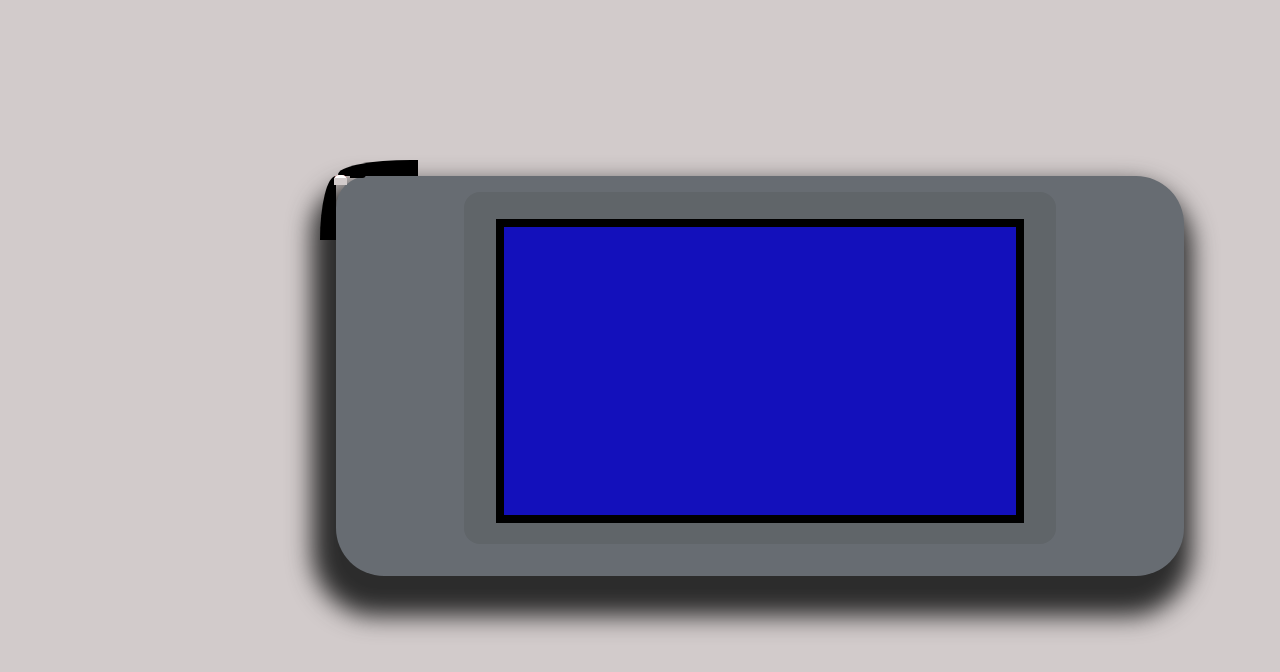
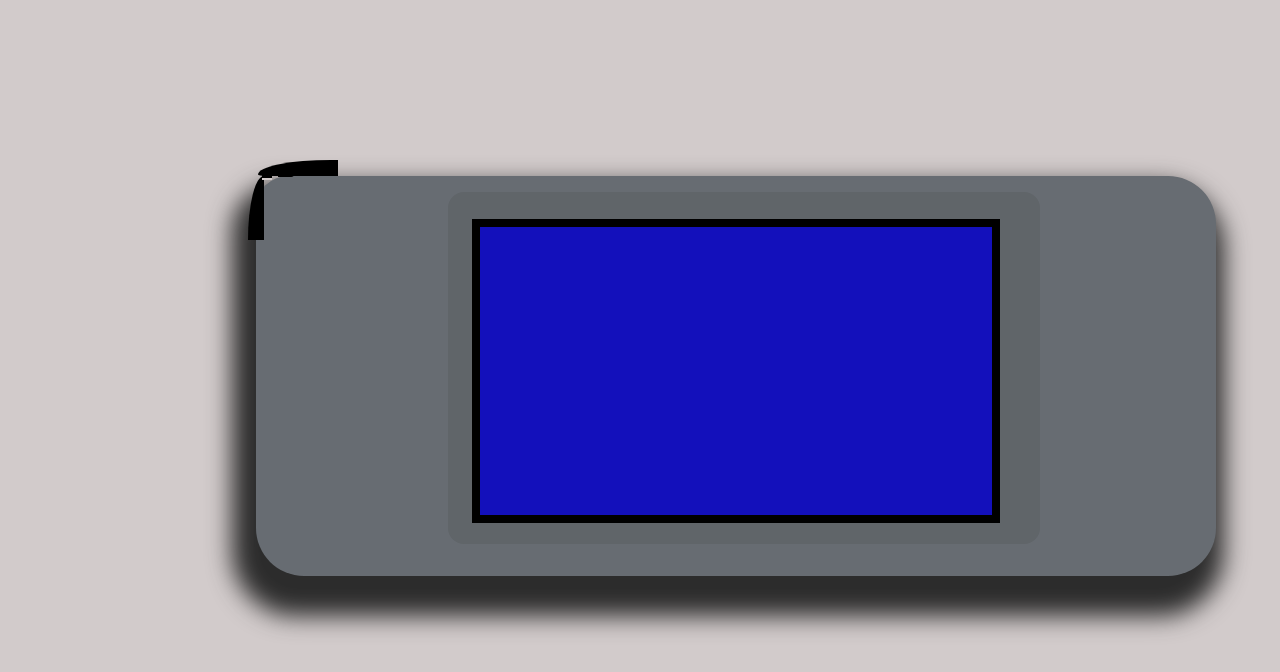
Before and after one commit to 2020-JAUG/Consola, a plain HTML site: page index.html in a window 1280 px wide. Drawn offline with Linux system fonts and the light colour scheme.

Commit message:
We give more width to the body of the console

```diff
--- a/css/styles.css
+++ b/css/styles.css
@@ -15,9 +15,9 @@
     position: relative;
     top: 11em;
     display: flex;
-    left: 21em;
+    left: 16em;
     height: 25em;
-    width: 53em;
+    width: 60em;
     background-color: #676c72;
     justify-content: center;
     border-radius: 2em 3em 3em 3em;
@@ -33,7 +33,7 @@
     background: #606569;
     border-radius: 1em 1em 1em;
     top: 1em;
-    left: 8em;
+    left: 12em;
 }
 #pantalla1 {
     top: 2.7em;
@@ -64,7 +64,7 @@
     flex-direction: column;
     height: 4em;
     width: 1em;
-    left: -27em;
+    left: -30em;
     background-color: black;
     border-radius: 22222222222% 2% 2% 2222222%;
 }
@@ -76,11 +76,11 @@
     display: flex;
     top: -.05em;
     flex-direction: column;
-    width: 0.8em;
-    height: 0.6em;
+    width: 0.6em;
+    height: 0.3em;
     left: 0.9em;
-    border-radius: 1.5em;
-    box-shadow: -2em 2em 0 0 #fff inset;
+    border-radius: 1.5% 2% 3%;
+    box-shadow: -2em 2em 0 0 rgb(0, 0, 0) inset;
 }
 
 .relleno0 {
@@ -101,7 +101,7 @@
     right: 32em;
     top: 3em;
     border-radius: 50%;
-    background: grey;
+    background: rgb(38, 155, 120);
     height: 6em;
     width: 6em;
 }
```
